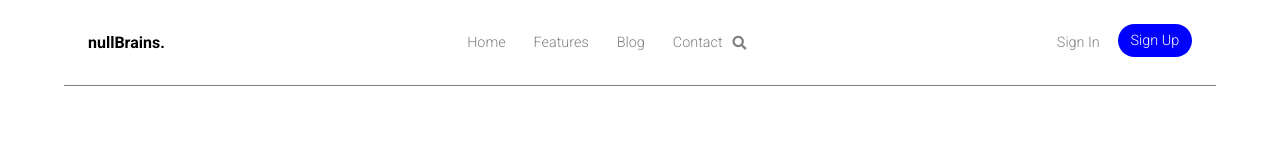
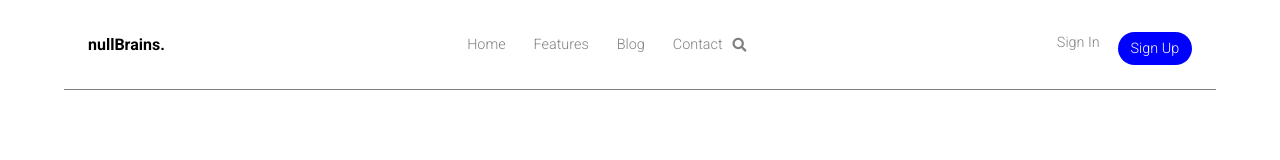
Before and after one commit to yogesh1006/blowhornAssignment, a React (Create React App) app: page / in a window 1280 px wide. Shown: the top 160 px of the page. Built offline with nearby package versions, Linux system fonts and the light colour scheme.

Commit message:
update styles

```diff
--- a/src/components/Navbar/navbar.css
+++ b/src/components/Navbar/navbar.css
@@ -1,7 +1,10 @@
 /* nav */
 nav {
   padding: 1.5rem;
-  z-index:10;
+  z-index: 10;
+    position: sticky;
+    top: 0;
+    background-color: #fff;
 }
 
 #hamitems a {
@@ -27,6 +30,26 @@ nav {
   display: block;
   padding: 1rem;
   border: 1px solid black;
+}
+#hamitems i {
+  display: flex;
+  align-items: center;
+  justify-content:center;
+}
+#hamitems a {
+  padding: 10px;
+  color: grey;
+  font-size: 0.9rem;
+  text-decoration: none;
+  text-align: center;
+  font-weight: 350;
+}
+#hamitems .links .active {
+  background-color: blue;
+  border-radius: 25px;
+  color: white;
+  padding: 0.5rem;
+  margin-top:0.5rem;
 }
 
 @media screen and (min-width: 768px) {
```
